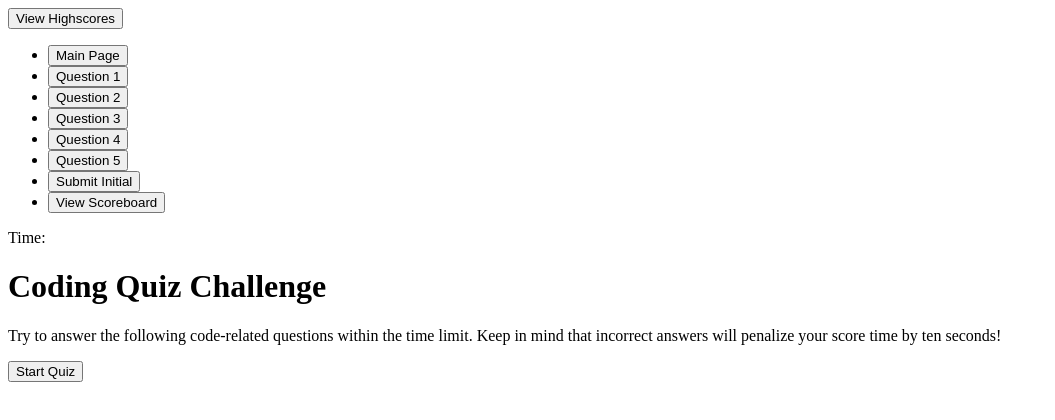
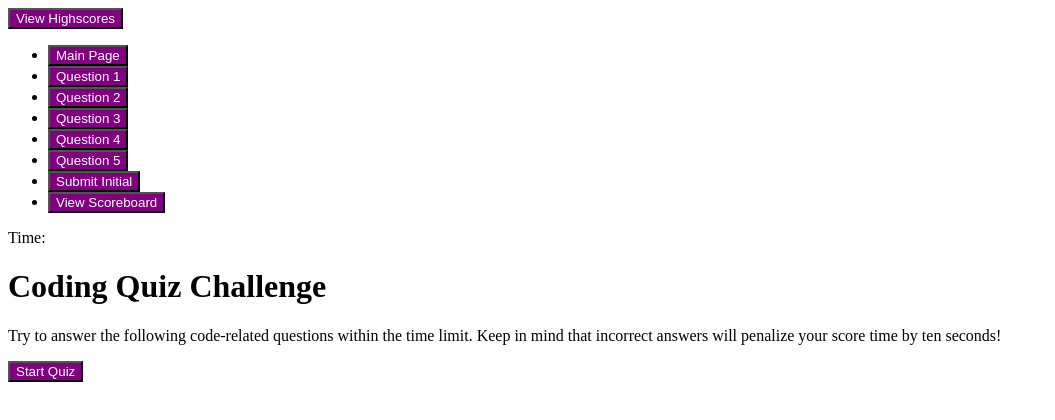
Before and after one commit to Dragontalker/BootCamp_Project4_CodingQuiz, a plain HTML site: page index.html in a window 1280 px wide. Shown: the whole page, without its empty margins (0-1055 px from the left). Drawn offline with Linux system fonts and the light colour scheme.

Commit message:
Linked the style.css sheet to index.html, also tested with a simple button style.

```diff
--- a/Assets/CSS/style.css
+++ b/Assets/CSS/style.css
@@ -0,0 +1,4 @@
+button {
+    color: white;
+    background-color: purple;
+}
--- a/index.html
+++ b/index.html
@@ -3,6 +3,7 @@
 <head>
     <meta charset="UTF-8">
     <meta name="viewport" content="width=device-width, initial-scale=1.0">
+    <link rel="stylesheet" href="./Assets/CSS/style.css">
     <title>Document</title>
 </head>
 <body>
```
